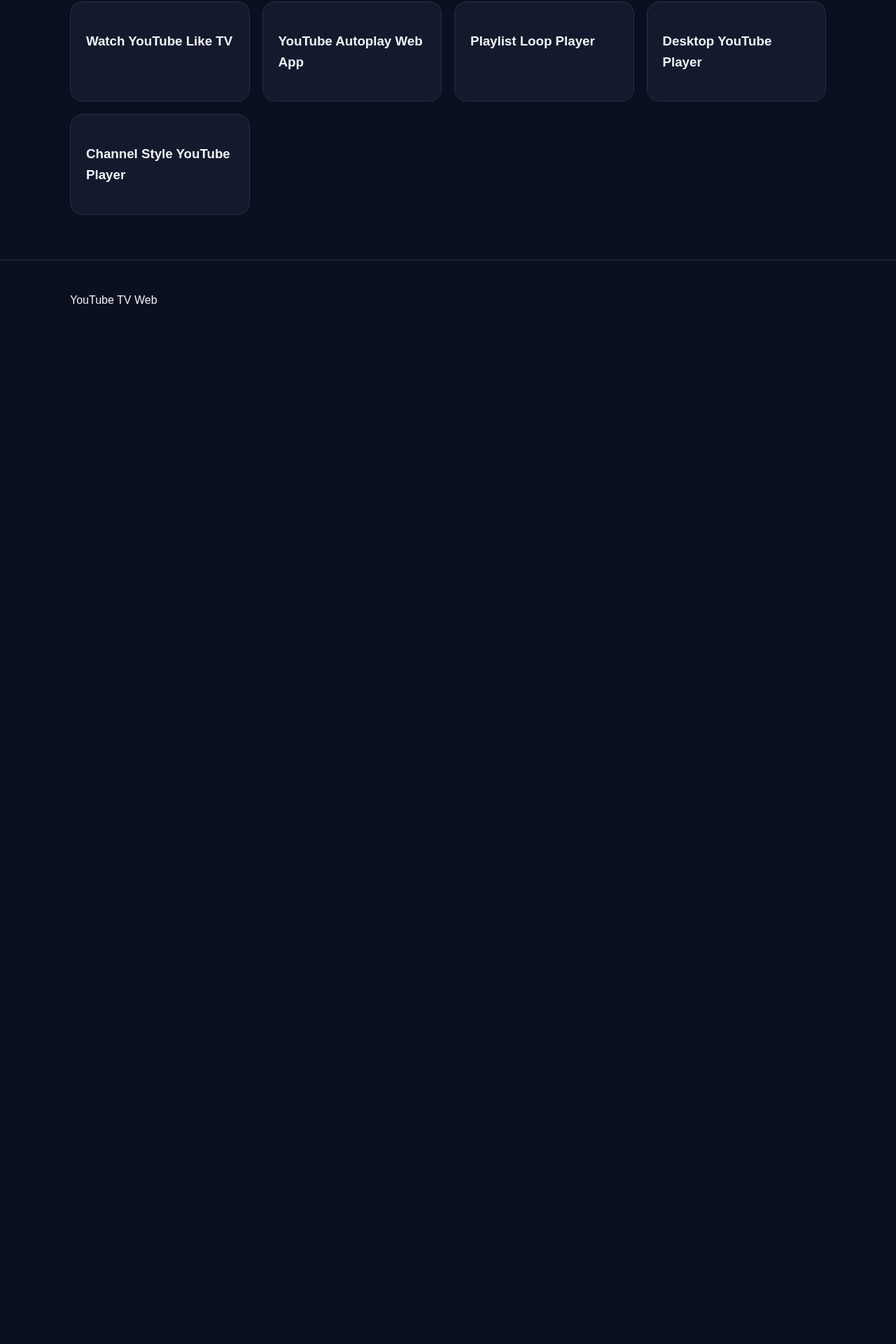
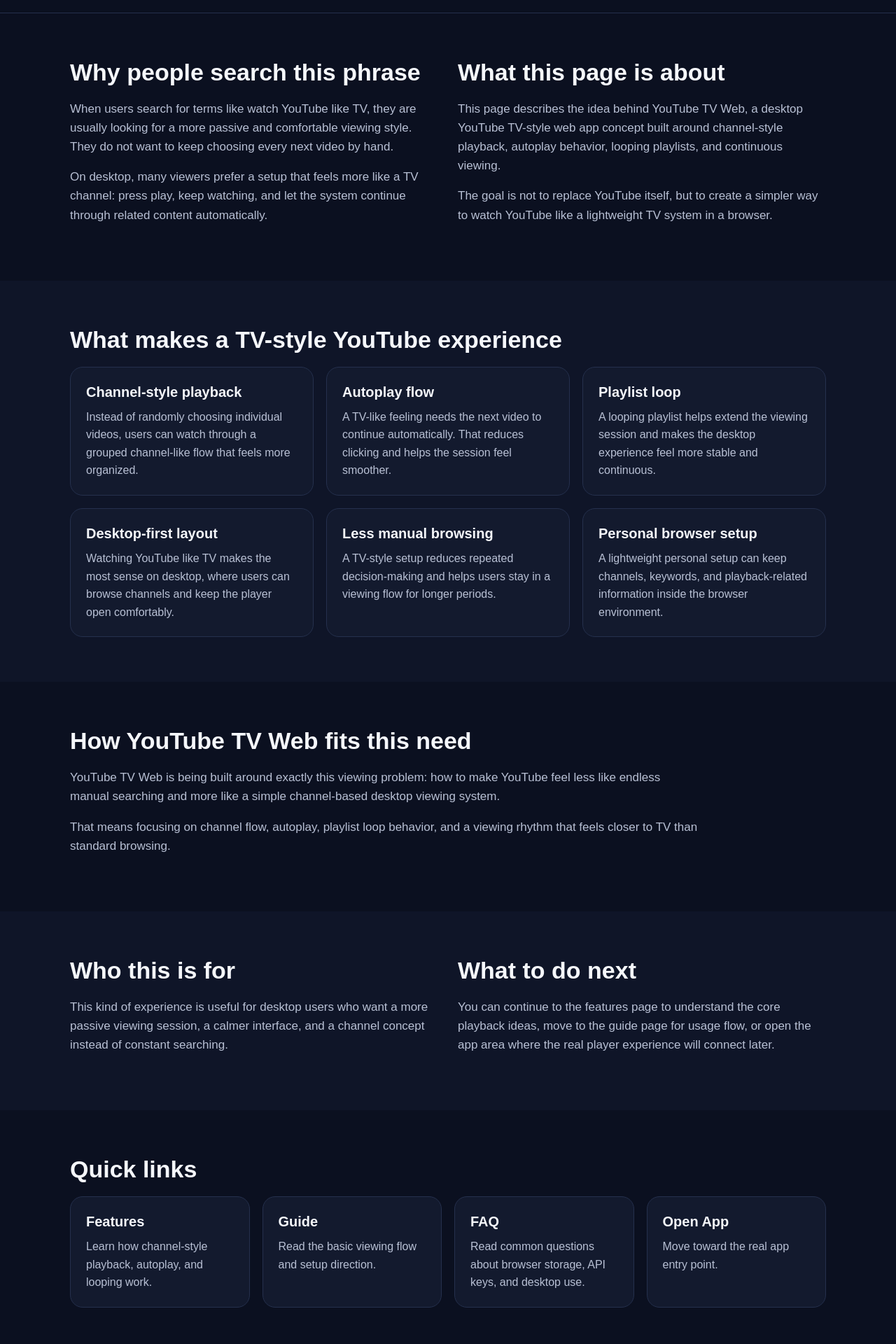
Before and after one commit to lee401824-gif/youtube-tv-seo-site, a Next.js app: page /watch-youtube-like-tv in a window 1280 px wide. Shown: the part 553-2473 px from the top of the page at 70% size. Before the commit the page ends 1046 px from the top, so only its background shows below. Built offline with nearby package versions, Linux system fonts and the light colour scheme.

Commit message:
fix SiteHeader import paths

```diff
--- a/app/watch-youtube-like-tv/page.tsx
+++ b/app/watch-youtube-like-tv/page.tsx
@@ -1,71 +1,216 @@
+import type { Metadata } from "next";
 import Link from "next/link";
-import SiteHeader from "./components/site-header";
+import SiteHeader from "../components/site-header";
 
-const homeJsonLd = {
+export const metadata: Metadata = {
+  title: "Watch YouTube Like TV on Desktop | YouTube TV Web",
+  description:
+    "Learn how to watch YouTube like TV on desktop with channel-style playback, autoplay flow, playlist loop behavior, and a more continuous viewing experience.",
+};
+
+const pageJsonLd = {
   "@context": "https://schema.org",
   "@type": "WebPage",
-  name: "YouTube TV Web",
+  name: "Watch YouTube Like TV on Desktop",
   description:
-    "A desktop-first YouTube TV-style web app for channel-style playback, autoplay flow, playlist looping, and continuous viewing.",
-  url: "https://youtube-tv-seo-site.vercel.app",
+    "A search landing page about watching YouTube like TV on desktop with a channel-style web app experience.",
+  url: "https://youtube-tv-seo-site.vercel.app/watch-youtube-like-tv",
 };
 
-export default function HomePage() {
+export default function WatchYouTubeLikeTvPage() {
   return (
     <main className="page">
-      <SiteHeader currentPath="/" />
+      <SiteHeader />
 
       <script
         type="application/ld+json"
-        dangerouslySetInnerHTML={{ __html: JSON.stringify(homeJsonLd) }}
+        dangerouslySetInnerHTML={{ __html: JSON.stringify(pageJsonLd) }}
       />
 
-      <header className="hero">
+      <section className="hero">
         <div className="container">
+          <p className="eyebrow">Search Landing Page</p>
           <h1 className="heroTitle">
-            YouTube TV-style Web App for Desktop Viewing
+            Watch YouTube like TV on desktop with a channel-style flow
           </h1>
-
           <p className="heroDescription">
-            A desktop-first YouTube experience with channel-style playback,
-            autoplay flow, playlist looping, and continuous viewing.
+            Many people want to watch YouTube like TV instead of manually
+            searching for the next video every few minutes. This page explains a
+            desktop-first way to create a more continuous YouTube viewing
+            experience with channel-style playback, autoplay flow, and playlist
+            looping.
           </p>
 
           <div className="heroButtons">
             <Link href="/app" className="primaryButton">
               Open App
             </Link>
-
             <Link href="/guide" className="secondaryButton">
               Read Guide
             </Link>
           </div>
         </div>
-      </header>
+      </section>
+
+      <section className="section">
+        <div className="container twoColumn">
+          <div>
+            <h2 className="sectionTitle">Why people search this phrase</h2>
+            <p className="sectionText">
+              When users search for terms like watch YouTube like TV, they are
+              usually looking for a more passive and comfortable viewing style.
+              They do not want to keep choosing every next video by hand.
+            </p>
+            <p className="sectionText">
+              On desktop, many viewers prefer a setup that feels more like a TV
+              channel: press play, keep watching, and let the system continue
+              through related content automatically.
+            </p>
+          </div>
+
+          <div>
+            <h2 className="sectionTitle">What this page is about</h2>
+            <p className="sectionText">
+              This page describes the idea behind YouTube TV Web, a desktop
+              YouTube TV-style web app concept built around channel-style
+              playback, autoplay behavior, looping playlists, and continuous
+              viewing.
+            </p>
+            <p className="sectionText">
+              The goal is not to replace YouTube itself, but to create a simpler
+              way to watch YouTube like a lightweight TV system in a browser.
+            </p>
+          </div>
+        </div>
+      </section>
+
+      <section className="section altSection">
+        <div className="container">
+          <h2 className="sectionTitle">What makes a TV-style YouTube experience</h2>
+
+          <div className="cardGrid">
+            <article className="featureCard">
+              <h3 className="cardTitle">Channel-style playback</h3>
+              <p className="cardText">
+                Instead of randomly choosing individual videos, users can watch
+                through a grouped channel-like flow that feels more organized.
+              </p>
+            </article>
+
+            <article className="featureCard">
+              <h3 className="cardTitle">Autoplay flow</h3>
+              <p className="cardText">
+                A TV-like feeling needs the next video to continue
+                automatically. That reduces clicking and helps the session feel
+                smoother.
+              </p>
+            </article>
+
+            <article className="featureCard">
+              <h3 className="cardTitle">Playlist loop</h3>
+              <p className="cardText">
+                A looping playlist helps extend the viewing session and makes the
+                desktop experience feel more stable and continuous.
+              </p>
+            </article>
+
+            <article className="featureCard">
+              <h3 className="cardTitle">Desktop-first layout</h3>
+              <p className="cardText">
+                Watching YouTube like TV makes the most sense on desktop, where
+                users can browse channels and keep the player open comfortably.
+              </p>
+            </article>
+
+            <article className="featureCard">
+              <h3 className="cardTitle">Less manual browsing</h3>
+              <p className="cardText">
+                A TV-style setup reduces repeated decision-making and helps users
+                stay in a viewing flow for longer periods.
+              </p>
+            </article>
+
+            <article className="featureCard">
+              <h3 className="cardTitle">Personal browser setup</h3>
+              <p className="cardText">
+                A lightweight personal setup can keep channels, keywords, and
+                playback-related information inside the browser environment.
+              </p>
+            </article>
+          </div>
+        </div>
+      </section>
 
       <section className="section">
         <div className="container">
-          <h2 className="sectionTitle">Search landing pages</h2>
+          <h2 className="sectionTitle">How YouTube TV Web fits this need</h2>
+          <p className="sectionText">
+            YouTube TV Web is being built around exactly this viewing problem:
+            how to make YouTube feel less like endless manual searching and more
+            like a simple channel-based desktop viewing system.
+          </p>
+          <p className="sectionText">
+            That means focusing on channel flow, autoplay, playlist loop
+            behavior, and a viewing rhythm that feels closer to TV than standard
+            browsing.
+          </p>
+        </div>
+      </section>
+
+      <section className="section altSection">
+        <div className="container twoColumn">
+          <div>
+            <h2 className="sectionTitle">Who this is for</h2>
+            <p className="sectionText">
+              This kind of experience is useful for desktop users who want a
+              more passive viewing session, a calmer interface, and a channel
+              concept instead of constant searching.
+            </p>
+          </div>
+
+          <div>
+            <h2 className="sectionTitle">What to do next</h2>
+            <p className="sectionText">
+              You can continue to the features page to understand the core
+              playback ideas, move to the guide page for usage flow, or open the
+              app area where the real player experience will connect later.
+            </p>
+          </div>
+        </div>
+      </section>
+
+      <section className="section">
+        <div className="container">
+          <h2 className="sectionTitle">Quick links</h2>
 
           <div className="linkGrid">
-            <Link href="/watch-youtube-like-tv" className="linkCard">
-              <h3>Watch YouTube Like TV</h3>
+            <Link href="/features" className="linkCard">
+              <h3 className="cardTitle">Features</h3>
+              <p className="cardText">
+                Learn how channel-style playback, autoplay, and looping work.
+              </p>
             </Link>
 
-            <Link href="/youtube-autoplay-web-app" className="linkCard">
-              <h3>YouTube Autoplay Web App</h3>
+            <Link href="/guide" className="linkCard">
+              <h3 className="cardTitle">Guide</h3>
+              <p className="cardText">
+                Read the basic viewing flow and setup direction.
+              </p>
             </Link>
 
-            <Link href="/youtube-playlist-loop-player" className="linkCard">
-              <h3>Playlist Loop Player</h3>
+            <Link href="/faq" className="linkCard">
+              <h3 className="cardTitle">FAQ</h3>
+              <p className="cardText">
+                Read common questions about browser storage, API keys, and
+                desktop use.
+              </p>
             </Link>
 
-            <Link href="/desktop-youtube-player" className="linkCard">
-              <h3>Desktop YouTube Player</h3>
-            </Link>
-
-            <Link href="/channel-style-youtube-player" className="linkCard">
-              <h3>Channel Style YouTube Player</h3>
+            <Link href="/app" className="linkCard">
+              <h3 className="cardTitle">Open App</h3>
+              <p className="cardText">
+                Move toward the real app entry point.
+              </p>
             </Link>
           </div>
         </div>
@@ -73,7 +218,14 @@
 
       <footer className="footer">
         <div className="container footerInner">
-          <p>YouTube TV Web</p>
+          <p className="footerText">YouTube TV Web</p>
+          <nav className="footerNav">
+            <Link href="/">Home</Link>
+            <Link href="/features">Features</Link>
+            <Link href="/guide">Guide</Link>
+            <Link href="/faq">FAQ</Link>
+            <Link href="/app">App</Link>
+          </nav>
         </div>
       </footer>
     </main>
```
